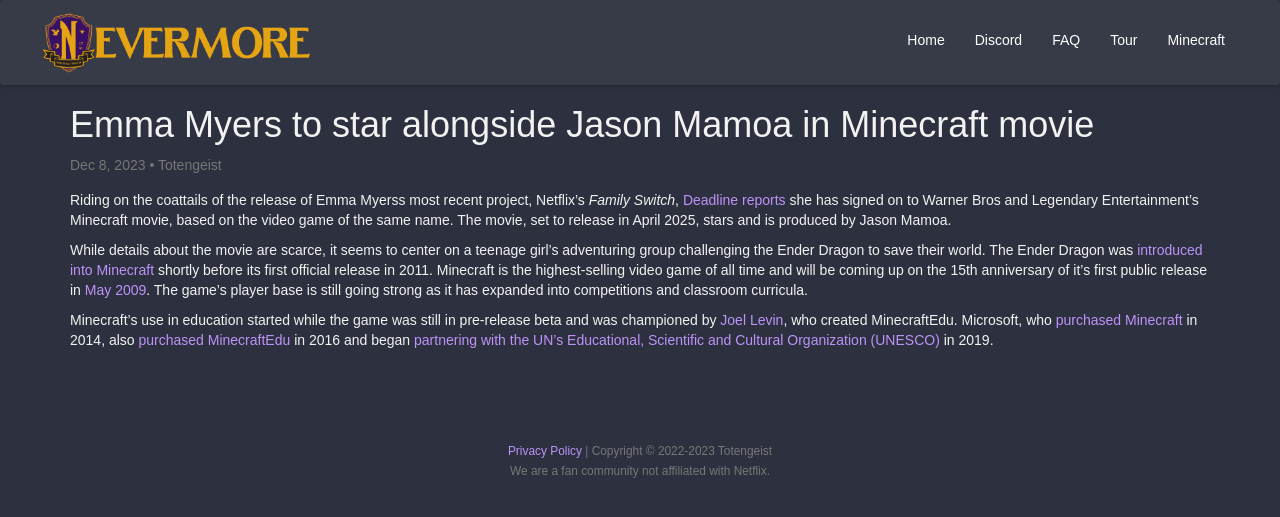
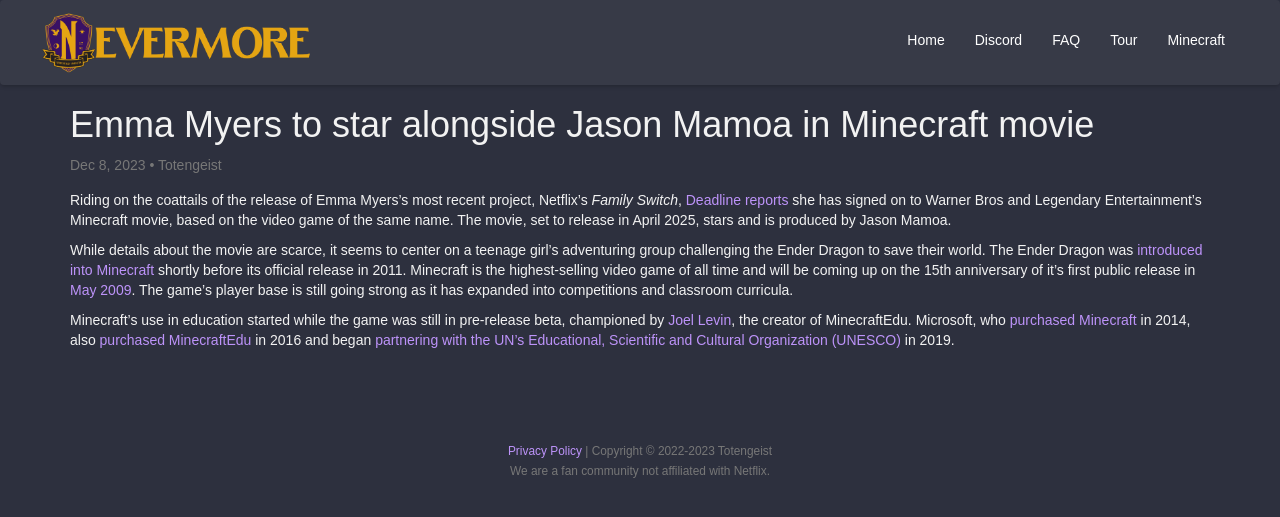
Before and after one commit to Totengeist/wednesdayseries.com, a Jekyll site: the page built from _posts/2023-12-08-emma-myers-star-minecraft-movie.md, in a window 1280 px wide. Shown: the top 517 px of the page. Built offline with Jekyll 4.4.1, drawn with Linux system fonts in a browser that asks for light colours; nearby versions of some CDN libraries.

Commit message:
News: Update wording and categories

```diff
--- a/_posts/2023-12-08-emma-myers-star-minecraft-movie.md
+++ b/_posts/2023-12-08-emma-myers-star-minecraft-movie.md
@@ -8,11 +8,11 @@
 excerpt:
 ---
 
-Riding on the coattails of the release of Emma Myerss most recent project, Netflix's *Family Switch*, [Deadline reports][deadline-1235655987] she has signed on to Warner Bros and Legendary Entertainment's Minecraft movie, based on the video game of the same name. The movie, set to release in April 2025, stars and is produced by Jason Mamoa.
+Riding on the coattails of the release of Emma Myers's most recent project, Netflix's *Family Switch*, [Deadline reports][deadline-1235655987] she has signed on to Warner Bros and Legendary Entertainment's Minecraft movie, based on the video game of the same name. The movie, set to release in April 2025, stars and is produced by Jason Mamoa.
 
-While details about the movie are scarce, it seems to center on a teenage girl's adventuring group challenging the Ender Dragon to save their world. The Ender Dragon was [introduced into Minecraft][ender-dragon] shortly before its first official release in 2011. Minecraft is the highest-selling video game of all time and will be coming up on the 15th anniversary of it's first public release in [May 2009][minecraft-release]. The game's player base is still going strong as it has expanded into competitions and classroom curricula.
+While details about the movie are scarce, it seems to center on a teenage girl's adventuring group challenging the Ender Dragon to save their world. The Ender Dragon was [introduced into Minecraft][ender-dragon] shortly before its official release in 2011. Minecraft is the highest-selling video game of all time and will be coming up on the 15th anniversary of it's first public release in [May 2009][minecraft-release]. The game's player base is still going strong as it has expanded into competitions and classroom curricula.
 
-Minecraft's use in education started while the game was still in pre-release beta and was championed by [Joel Levin][minecraftedu], who created MinecraftEdu. Microsoft, who [purchased Minecraft][minecraft-microsoft] in 2014, also [purchased MinecraftEdu][zdnet-minecraftedu] in 2016 and began [partnering with the UN's Educational, Scientific and Cultural Organization (UNESCO)][yahoo-unesco] in 2019.
+Minecraft's use in education started while the game was still in pre-release beta, championed by [Joel Levin][minecraftedu], the creator of MinecraftEdu. Microsoft, who [purchased Minecraft][minecraft-microsoft] in 2014, also [purchased MinecraftEdu][zdnet-minecraftedu] in 2016 and began [partnering with the UN's Educational, Scientific and Cultural Organization (UNESCO)][yahoo-unesco] in 2019.
 
 [deadline-1235655987]: https://deadline.com/2023/12/minecraft-emma-myers-wednesday-1235655987/ "Deadline: ‘Minecraft’: ‘Wednesday’ Star Emma Myers Digs Into Warner Bros Movie"
 [minecraft-microsoft]: https://techcrunch.com/2014/09/15/microsoft-has-acquired-minecraft/
```
Also changed, not shown: _posts/2023-12-06-season-1-bluray-preorders.md (+1 -1 lines).
